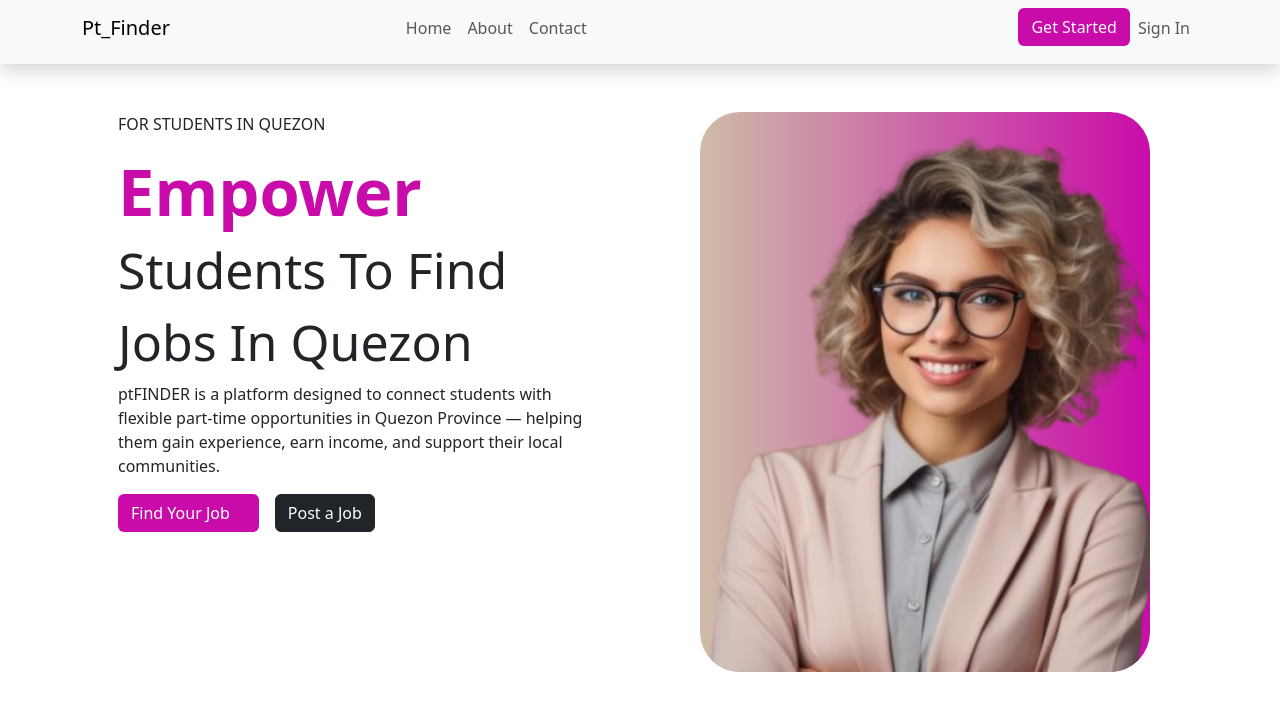
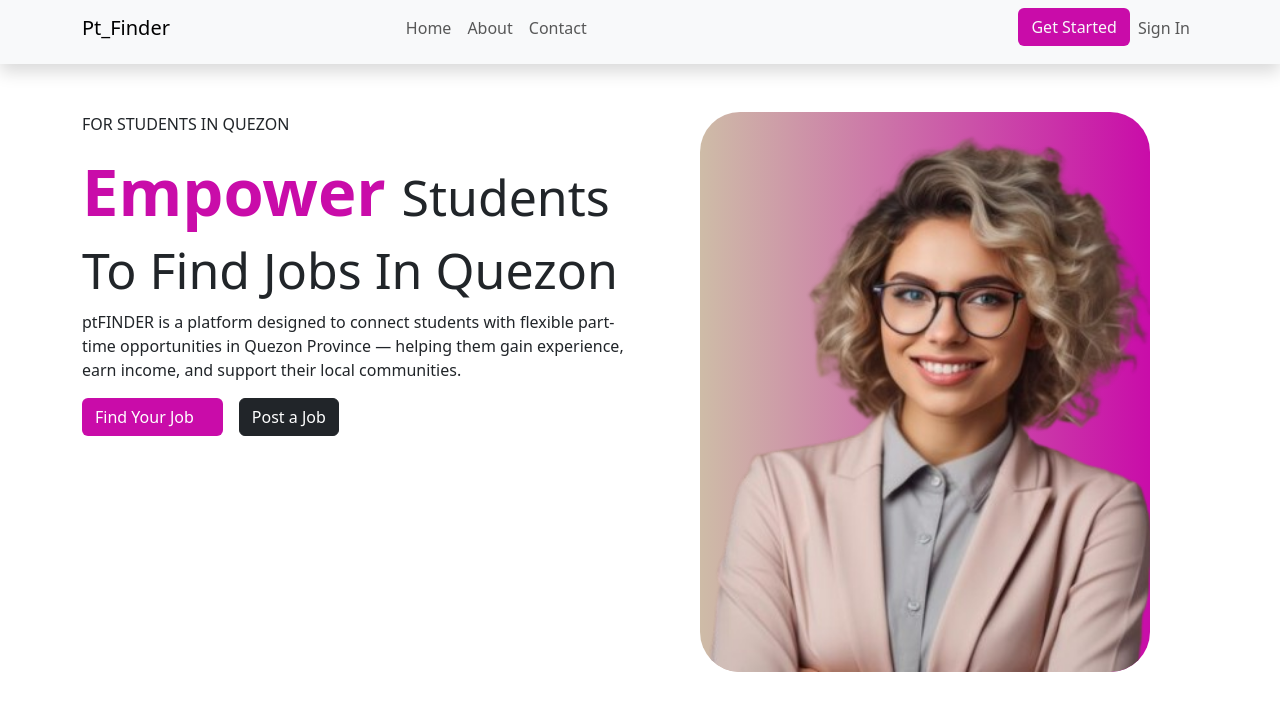
Before and after one commit to PinoyCoder29/Pt_Finder, a Next.js app: page / in a window 1280 px wide. Shown: the top 710 px of the page. Built offline with nearby package versions, Linux system fonts and the light colour scheme.

Commit message:
update Home Pages

```diff
--- a/src/app/page.tsx
+++ b/src/app/page.tsx
@@ -10,7 +10,7 @@ export default function Home() {
         <div className="container">
           <div className="row">
             {/* Left Column */}
-            <div className="col-md-6 px-5">
+            <div className="col-md-6">
               <p>FOR STUDENTS IN QUEZON</p>
               <h2 style={{ fontSize: "60px" }}>
                 <strong style={{ color: "#c90ca9ff", fontSize: "65px" }}>
```
